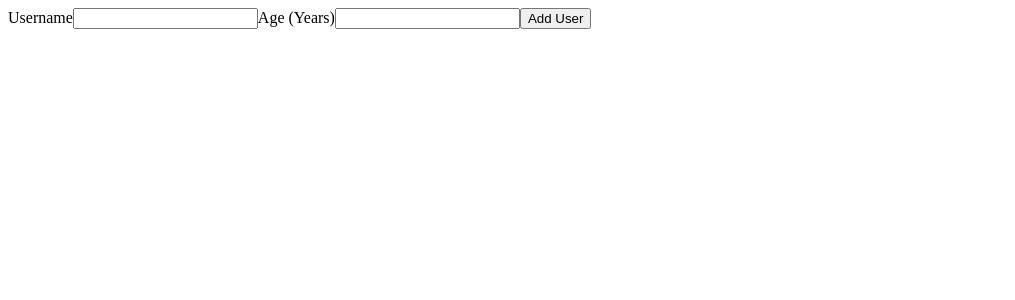
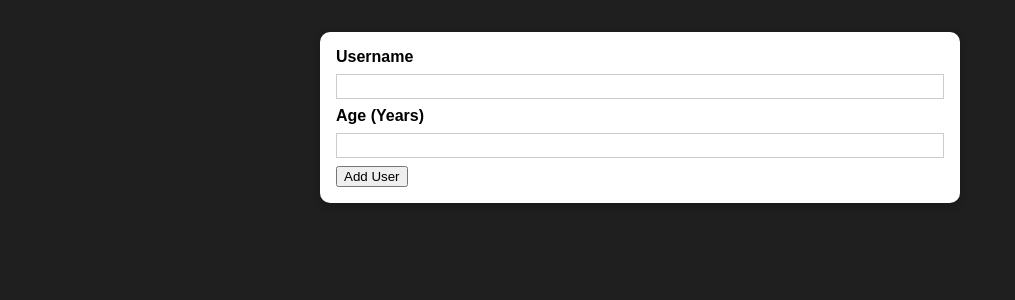
Before and after one commit to jinlou98/Add_User, a React (Create React App) app: page / in a window 1280 px wide. Shown: the top 300 px of the page, without its empty margins (0-1015 px from the left). Built offline with nearby package versions, Linux system fonts and the light colour scheme.

Commit message:
Add a card component to format the form.

```diff
--- /dev/null
+++ b/src/components/UI/Card.js
@@ -0,0 +1,11 @@
+import React from 'react';
+import classes from './Card.module.css';
+
+const Card = props => {
+    return (
+        // we want Card to recognize className
+        <div className={`${classes.Card} ${props.className}`}>{props.children}</div>
+    )
+};
+
+export default Card;
--- /dev/null
+++ b/src/components/UI/Card.module.css
@@ -0,0 +1,5 @@
+.Card {
+    background: white;
+    box-shadow: 0 2px 8px rgba(0, 0, 0,0.26);
+    border-radius: 10px;
+}
--- a/src/components/Users/AddUser.js
+++ b/src/components/Users/AddUser.js
@@ -1,13 +1,17 @@
 import React from 'react';
+import Card from '../UI/Card';
+
+import classes from './AddUser.module.css';
 
 const AddUser = props => {
     const addUserHandler = (event) => {
         event.preventDefault();
-    }
+    };
 
     return(
             // the function to call when the form is submitted
             // no parenthesis!!! we just want to pass a pointer
+        <Card className={classes.input}>
             <form onSubmit={addUserHandler}>
                 <label htmlFor="username">Username</label>
                 <input id="username" type="text"></input>
@@ -15,6 +19,8 @@ const AddUser = props => {
                 <input id="age" type="number"></input>
                 <button type="submit">Add User</button>
             </form>
+        </Card>
+
     )
 
 };
--- /dev/null
+++ b/src/components/Users/AddUser.module.css
@@ -0,0 +1,26 @@
+.input {
+    margin: 2rem auto;
+    padding: 1rem;
+    width: 90%;
+    max-width: 40rem;
+  }
+
+  .input label {
+    display: block;
+    font-weight: bold;
+    margin-bottom: 0.5rem;
+  }
+
+  .input input {
+    font: inherit;
+    display: block;
+    width: 100%;
+    border: 1px solid #ccc;
+    padding: 0.15rem;
+    margin-bottom: 0.5rem;
+  }
+
+  .input input:focus {
+    outline: none;
+    border-color: #4f005f;
+  }
--- a/src/index.css
+++ b/src/index.css
@@ -1,26 +1,12 @@
-.input {
-  margin: 2rem auto;
-  padding: 1rem;
-  width: 90%;
-  max-width: 40rem;
+* {
+  box-sizing: border-box;
 }
 
-.input label {
-  display: block;
-  font-weight: bold;
-  margin-bottom: 0.5rem;
+html {
+  font-family: sans-serif;
+  background: #1f1f1f;
 }
 
-.input input {
-  font: inherit;
-  display: block;
-  width: 100%;
-  border: 1px solid #ccc;
-  padding: 0.15rem;
-  margin-bottom: 0.5rem;
+body {
+  margin: 0;
 }
-
-.input input:focus {
-  outline: none;
-  border-color: #4f005f;
-}
```
Lines whose indentation alone changed are shown as unchanged.
